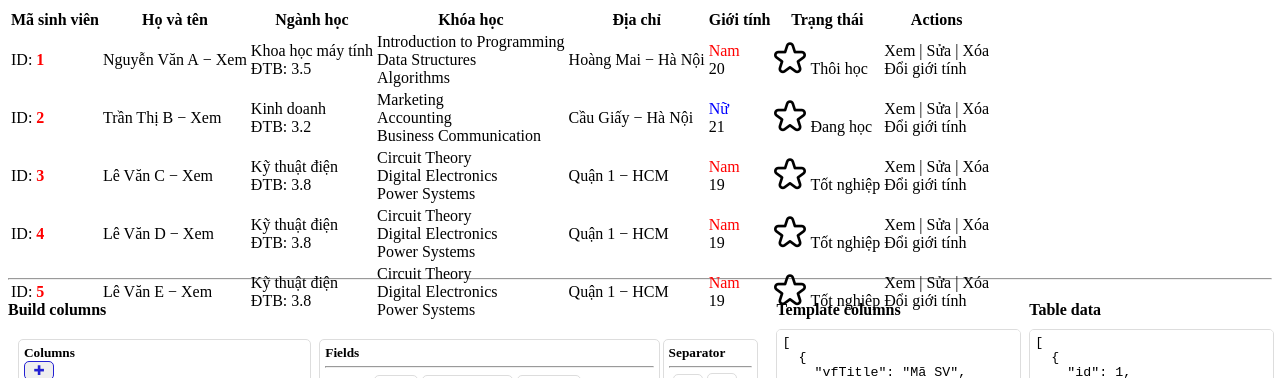
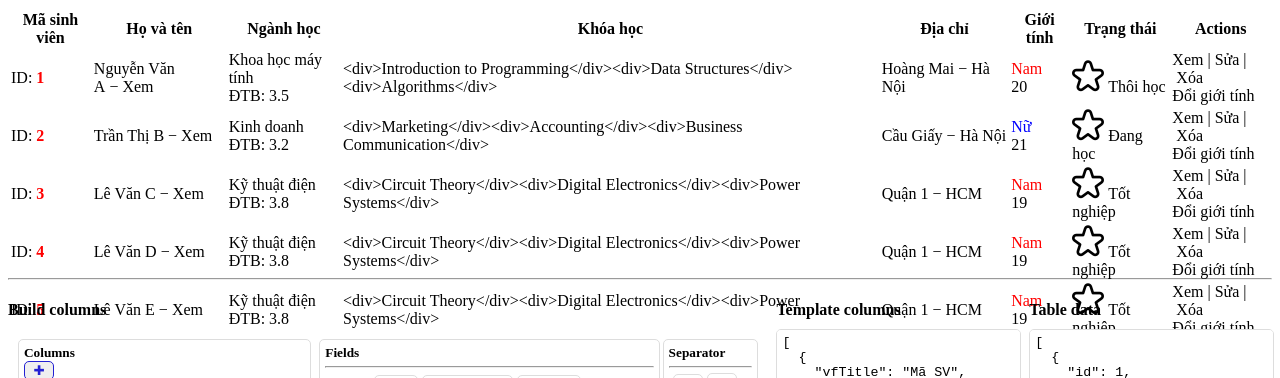
Before and after one commit to mvtcode/vue3-table-dynamic, a Vue app: page / in a window 1280 px wide. Shown: the top 378 px of the page. Built offline with nearby package versions, Linux system fonts and the light colour scheme; the HTML template or start-up script is replaced by a standard one.

Commit message:
Update etc

```diff
--- a/src/components/DynamicTable.vue
+++ b/src/components/DynamicTable.vue
@@ -122,7 +122,7 @@ const getValue = computed(() => {
         const rowValue = row[fieldInfo.vfAcutalField as string];
         if(Array.isArray(rowValue)) {
           const vArr = fieldInfo.templateShow ? rowValue.map((item: any) => render(fieldInfo.templateShow as string, {$item: item})).join('') : rowValue.join(', ');
-          values.push(vArr);
+          values.push(escapeHtml(vArr));
           continue;
         }
 
--- a/src/index.ts
+++ b/src/index.ts
@@ -1,5 +1,6 @@
 import DynamicTable from "./components/DynamicTable.vue";
 import TableEditor from "./components/TableEditor.vue";
-import * as TableType from "./interfaces/table";
+import { VfField, Column, VfType } from "./interfaces/table";
 
-export { DynamicTable, TableEditor, TableType };
+export type { VfField, Column };
+export { DynamicTable, TableEditor, VfType };
```
Also changed, not shown: package.json (+6 -6 lines).
